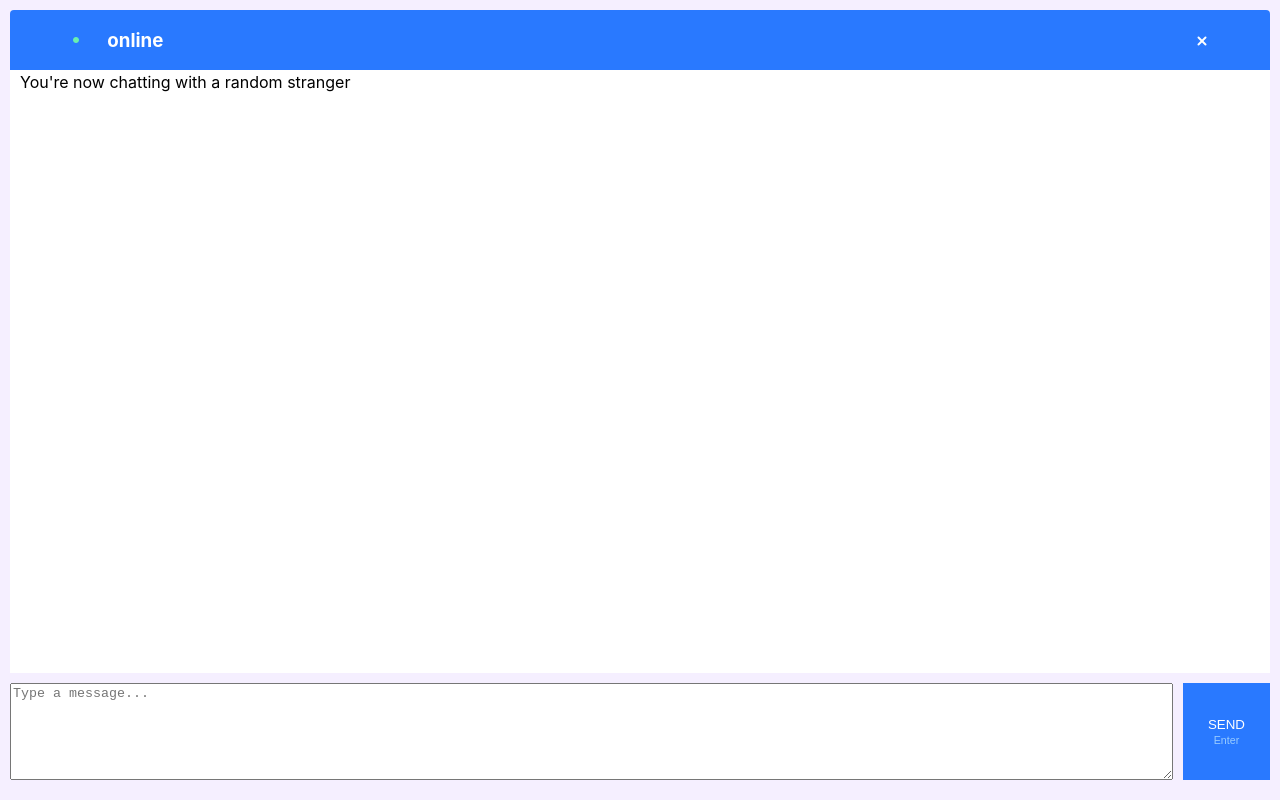
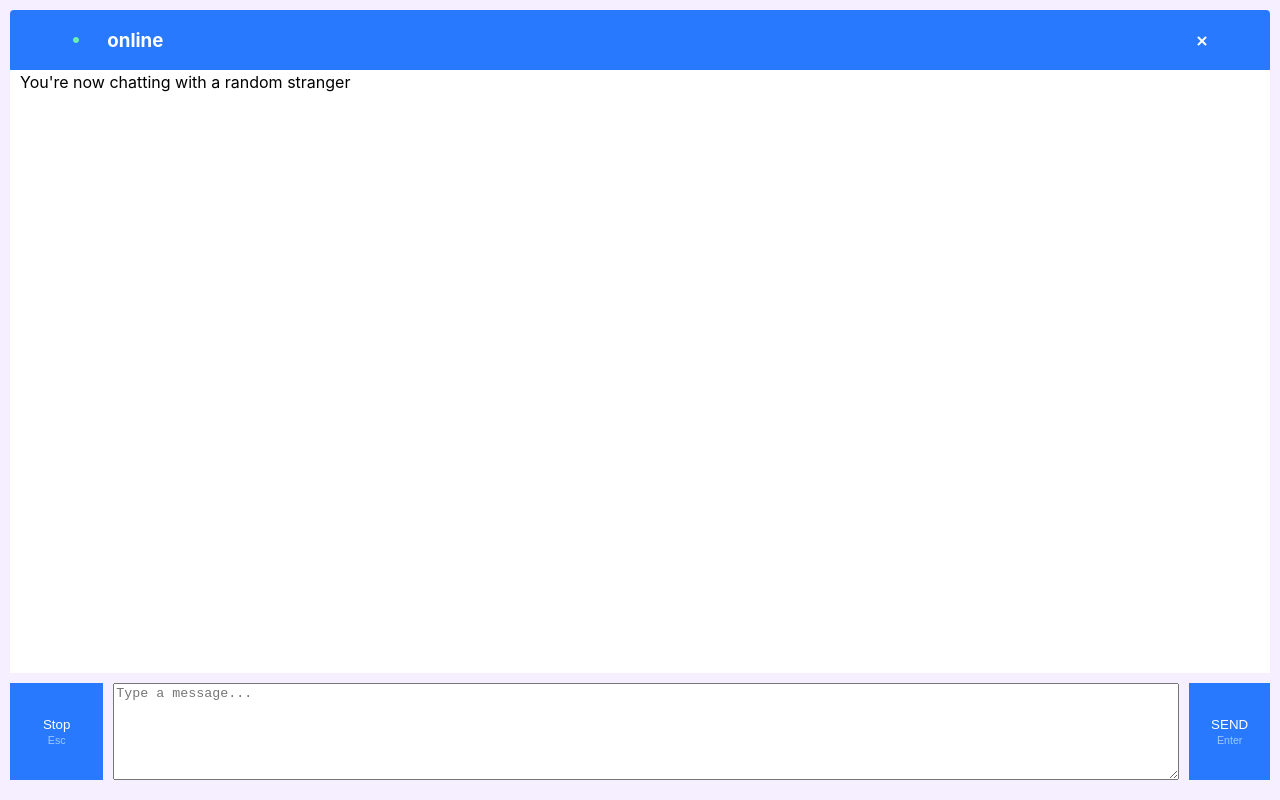
Before and after one commit to chaehyun100070579/videochatApp, a React (Create React App) app in the folder client/: page /TextChatRoom in a window 1280 px wide. Built offline with nearby package versions, Linux system fonts and the light colour scheme; no server answers.

Commit message:
:construction: add stop button with esc event

```diff
--- a/client/src/components/views/TextChatRoom/TextChatRoom.css
+++ b/client/src/components/views/TextChatRoom/TextChatRoom.css
@@ -1,4 +1,4 @@
-.outerContainer {
+  .outerContainer {
     display: flex;
     justify-content: center;
     align-items: center;
@@ -36,11 +36,11 @@
 
   .messageTextArea{
     height: calc(100% - 26px);
-    margin: 10px 10px 10px 0px;
+    margin: 10px;
     width: calc(100% - 6px);
   }
 
-  .sendButton {
+  .sendButton, .stopButton {
     color: #fff;
     text-decoration: none;
     background: #2979FF;
@@ -48,17 +48,23 @@
     border: none;
     width: 7em;
     margin: 10px 0px 10px 0px;
+    height: calc(100% - 20px);
   }
 
-  .sendButton:hover {
+  button#Really {
+    color: red ;
+  }
+
+  .sendButton:hover, .stopButton:hover {
     cursor: pointer;
     color: black;
   }
 
-  .btnkbshortcut {
+  .btnshortcut {
     margin-top: .25em;
     font-size: .8em;
     color: #9CF;
+    display: block;
   }
 
   .messageLog{
--- a/client/src/components/views/TextChatRoom/TextChatRoom.js
+++ b/client/src/components/views/TextChatRoom/TextChatRoom.js
@@ -15,6 +15,7 @@ function TextChatRoom({location}) {
     const ENDPOINT = 'localhost:5000';
     const [message, setMessage] = useState('');
     const [messages, setMessages] = useState([]);
+    var [stopButtonText, setStopButtonText] = useState('Stop');
 
     useEffect(() =>{
         const {interests} = queryString.parse(location.search);
@@ -23,7 +24,10 @@ function TextChatRoom({location}) {
         socket = io(ENDPOINT);
 
         socket.emit('join', {interests}, () =>{
+        });
 
+        socket.on('message', message => {
+            setMessages(messages => [ ...messages, message ]);
         });
 
         return () => {
@@ -32,45 +36,58 @@ function TextChatRoom({location}) {
         }
     },[ENDPOINT, location.search]);
 
-    // useEffect(() =>{
-    //     socket.on('message', (message) => {
-    //         setMessages([...messages, message])
-    //     })
-
-    // }, [messages]);
-
-    useEffect(() => {
-        socket.on('message', message => {
-          setMessages(messages => [ ...messages, message ]);
-        });
-    }, []);
-
+    // useEffect(() => {
+    //     socket.on('message', message => {
+    //       setMessages(messages => [ ...messages, message ]);
+    //     });
+    // }, []);
 
     const sendMessage = (event) => {
-        console.log(event.key)
         event.preventDefault();
         if(message){
             socket.emit('sendMessage', message, () => setMessage(''));
         }
     }
+
+    useEffect(() => {
+        document.addEventListener("keydown", backToHome, false);
+
+        return () => {
+            document.removeEventListener("keydown", backToHome, false);
+        };
+    });
+
+    const backToHome = (event) => {
+        if(stopButtonText === 'Really'){
+            setStopButtonText(stopButtonText='New')
+            return;
+        }
+        if(event.keyCode === 27) {
+            console.log(event.keyCode);
+            setStopButtonText(stopButtonText='Really')
+        }
+    }
+
     console.log(message, messages);
 
     return (
-        <div className="outerContainer">
+        <div className="outerContainer" >
             <div className="container">
-
                 <div className ="logWrapper">
                     <InfoBar/>
-
                     <span>You're now chatting with a random stranger</span>
                     {interestString && <span className="interestTitle">you both like {interestString} </span>}
-
                     <ScrollToBottom className="messageLog">
                             <Messages messages={messages} name='stranger' />
                     </ScrollToBottom>
-
                 </div>
                 <div className="messageWrapper">
+                            <a href="/">
+                                <button className="stopButton" id={stopButtonText}>
+                                     {stopButtonText}
+                                    <span className="btnshortcut">Esc</span>
+                                </button>
+                            </a>
                     <textarea
                         className="messageTextArea"
                         placeholder="Type a message..."
@@ -80,7 +97,7 @@ function TextChatRoom({location}) {
                     />
                     <button className="sendButton" onClick={ (event) => sendMessage(event)}>
                         SEND
-                        <div className="btnkbshortcut">Enter</div>
+                        <span className="btnshortcut">Enter</span>
                     </button>
                 </div>
             </div>
```
